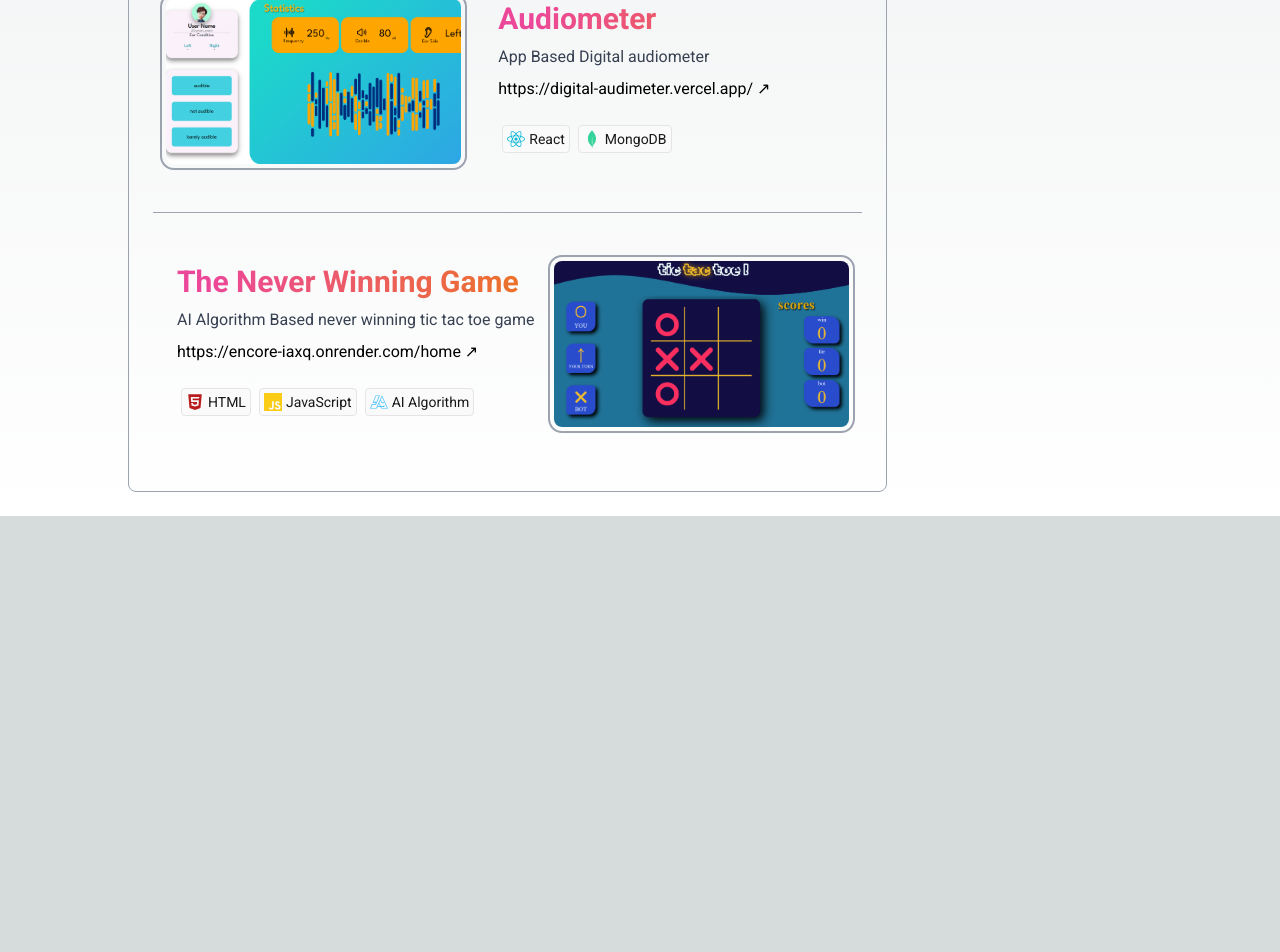
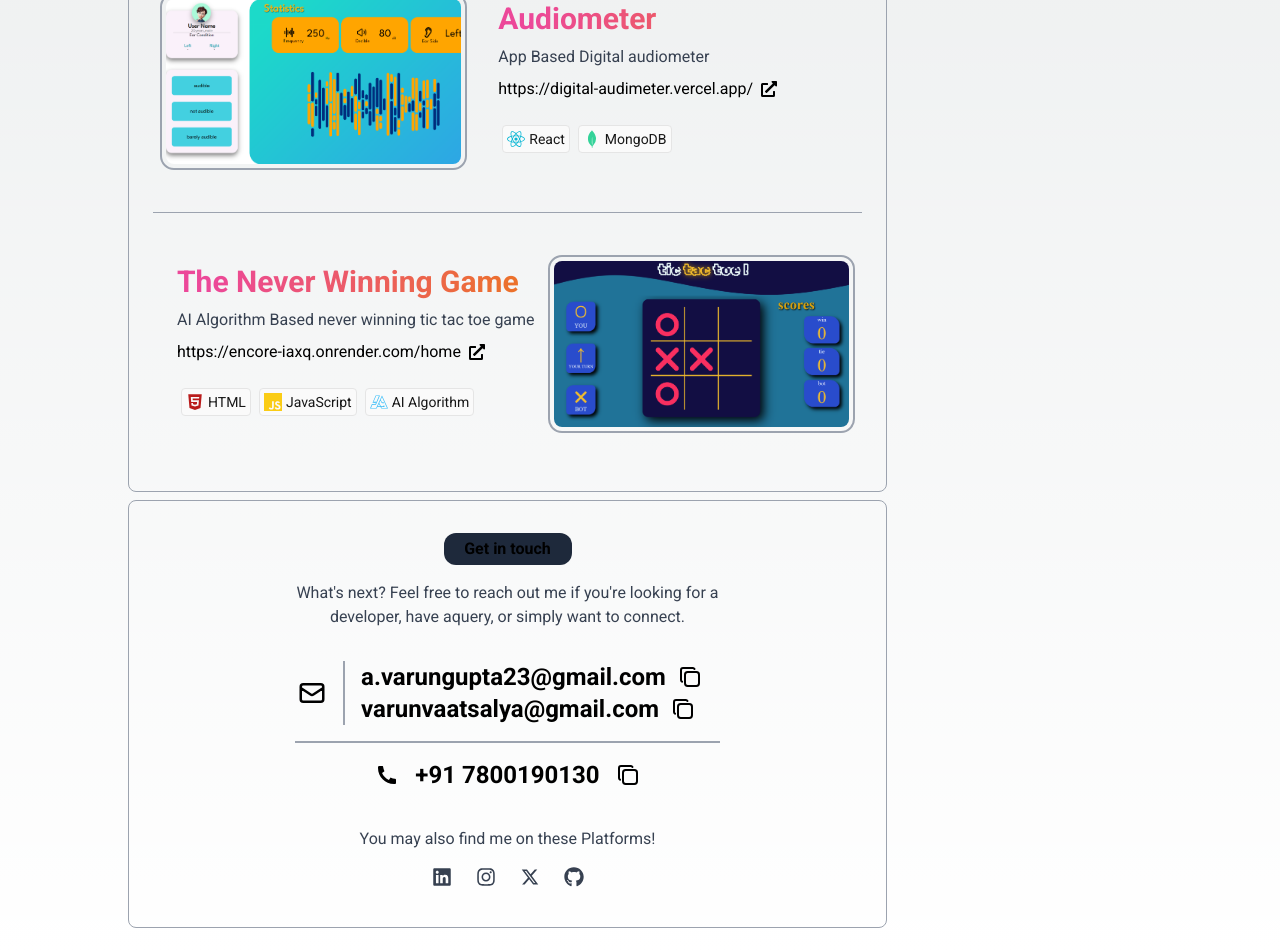
Before and after one commit to varunvaatsalya/varun_gupta, a Next.js app: page / in a window 1280 px wide. Shown: the part 1607-2559 px from the top of the page. Before the commit the page ends 2123 px from the top, so only its background shows below. Built offline with nearby package versions, Linux system fonts and the light colour scheme.

Commit message:
contact section

```diff
--- a/src/app/Main.js
+++ b/src/app/Main.js
@@ -11,9 +11,11 @@ import {
   SiTailwindcss,
   SiThealgorithms,
 } from "react-icons/si";
-import { TbBrandCpp, TbPointFilled } from "react-icons/tb";
-import { RiNextjsLine, RiTwitterXFill } from "react-icons/ri";
+import { HiOutlineMail } from "react-icons/hi";
+import { TbBrandCpp, TbCopy, TbPointFilled } from "react-icons/tb";
+import { RiNextjsLine, RiPhoneFill, RiTwitterXFill } from "react-icons/ri";
 import {
+  FaExternalLinkAlt,
   FaGitAlt,
   FaGithub,
   FaHtml5,
@@ -29,7 +31,7 @@ function Main() {
   return (
     <>
       {/* profile */}
-      <div className="border border-gray-400 dark:border-gray-800 rounded-lg sm:my-2 px-4 py-4">
+      <div className="border border-gray-400 dark:border-gray-800 rounded-lg sm:my-2 px-4 py-4 my-2">
         <div className="w-full h-12"></div>
         <hr className="border-1 border-gray-400 dark:border-gray-800 my-2" />
         <div className="sm:flex">
@@ -111,7 +113,7 @@ function Main() {
         </div>
       </div>
       {/* skills */}
-      <div className="border border-gray-400 dark:border-gray-800 rounded-lg sm:my-2 px-6 py-8">
+      <div className="border border-gray-400 dark:border-gray-800 rounded-lg sm:my-2 px-6 py-8 my-2">
         <div className="text-3xl font-semibold text-center gradient">
           Skills
         </div>
@@ -175,7 +177,7 @@ function Main() {
         </div>
       </div>
       {/* education */}
-      <div className="border border-gray-400 dark:border-gray-800 rounded-lg sm:my-2 px-6 py-4">
+      <div className="border border-gray-400 dark:border-gray-800 rounded-lg sm:my-2 px-6 py-4 my-2">
         <div className="text-2xl font-semibold text-center gradient">
           Education
         </div>
@@ -201,7 +203,7 @@ function Main() {
         </div>
       </div>
       {/* projects */}
-      <div className="border border-gray-400 dark:border-gray-800 rounded-lg sm:my-2 px-6 py-4">
+      <div className="border border-gray-400 dark:border-gray-800 rounded-lg sm:my-2 px-6 py-4 my-2">
         <div className="text-3xl font-semibold text-center gradient">
           Projects
         </div>
@@ -210,7 +212,7 @@ function Main() {
             <Image
               height={800}
               width={800}
-              className="outline outline-2 outline-offset-4 outline-gray-400 dark:outline-gray-700 rounded-lg aspect-video object-cover object-center w-11/12 mx-auto hover:opacity-50"
+              className="outline outline-2 outline-offset-4 outline-gray-400 dark:outline-gray-700 rounded-lg aspect-video object-cover object-center w-11/12 mx-auto"
               src="/images/encore.png"
               alt="Varun"
             />
@@ -223,20 +225,21 @@ function Main() {
             <Link
               href="https://encore-iaxq.onrender.com/home"
               target="_blank"
-              className="after:content-['_↗'] hover:text-blue-800 hover:underline underline-offset-1"
+              className=" flex items-center gap-2 hover:text-blue-800 hover:underline underline-offset-1"
             >
               https://encore-iaxq.onrender.com/home
+              <FaExternalLinkAlt />
             </Link>
             <div className="mt-5">
-              <div className="m-1 inline-flex items-center rounded border border-neutral-200 bg-neutral-50 p-1 text-sm leading-4 text-neutral-900 no-underline dark:border-neutral-700 dark:bg-neutral-800 dark:text-neutral-100 gap-1">
+              <div className="m-1 inline-flex items-center rounded border border-neutral-200 bg-neutral-50 p-1 text-sm leading-4 text-neutral-900  dark:border-neutral-700 dark:bg-neutral-800 dark:text-neutral-100 gap-1">
                 <FaNodeJs className="text-emerald-500 text-lg" />
                 NodeJS
               </div>
-              <div className="m-1 inline-flex items-center rounded border border-neutral-200 bg-neutral-50 p-1 text-sm leading-4 text-neutral-900 no-underline dark:border-neutral-700 dark:bg-neutral-800 dark:text-neutral-100 gap-1">
+              <div className="m-1 inline-flex items-center rounded border border-neutral-200 bg-neutral-50 p-1 text-sm leading-4 text-neutral-900  dark:border-neutral-700 dark:bg-neutral-800 dark:text-neutral-100 gap-1">
                 <SiExpress className="text-lg" />
                 ExpressJs
               </div>
-              <div className="m-1 mb-4 inline-flex items-center rounded border border-neutral-200 bg-neutral-50 p-1 text-sm leading-4 text-neutral-900 no-underline dark:border-neutral-700 dark:bg-neutral-800 dark:text-neutral-100 gap-1">
+              <div className="m-1 mb-4 inline-flex items-center rounded border border-neutral-200 bg-neutral-50 p-1 text-sm leading-4 text-neutral-900  dark:border-neutral-700 dark:bg-neutral-800 dark:text-neutral-100 gap-1">
                 <SiMongodb className="text-lg text-emerald-400" />
                 MongoDB
               </div>
@@ -249,7 +252,7 @@ function Main() {
             <Image
               height={800}
               width={800}
-              className="outline outline-2 outline-offset-4 outline-gray-400 dark:outline-gray-700 rounded-lg aspect-video object-cover object-center w-11/12 mx-auto hover:opacity-50"
+              className="outline outline-2 outline-offset-4 outline-gray-400 dark:outline-gray-700 rounded-lg aspect-video object-cover object-center w-11/12 mx-auto"
               src="/images/e_cell.png"
               alt="Varun"
             />
@@ -262,20 +265,20 @@ function Main() {
             <Link
               href="https://e-cell-ebon.vercel.app/"
               target="_blank"
-              className="after:content-['_↗'] hover:text-blue-800 hover:underline underline-offset-1"
+              className="flex items-center gap-2 hover:text-blue-800 hover:underline underline-offset-1"
             >
-              https://e-cell-ebon.vercel.app/
+              https://e-cell-ebon.vercel.app/ <FaExternalLinkAlt />
             </Link>
             <div className="mt-5">
-              <div className="m-1 inline-flex items-center rounded border border-neutral-200 bg-neutral-50 p-1 text-sm leading-4 text-neutral-900 no-underline dark:border-neutral-700 dark:bg-neutral-800 dark:text-neutral-100 gap-1">
-                <RiNextjsLine className="text-lg"/>
+              <div className="m-1 inline-flex items-center rounded border border-neutral-200 bg-neutral-50 p-1 text-sm leading-4 text-neutral-900  dark:border-neutral-700 dark:bg-neutral-800 dark:text-neutral-100 gap-1">
+                <RiNextjsLine className="text-lg" />
                 Nextjs
               </div>
-              <div className="m-1 inline-flex items-center rounded border border-neutral-200 bg-neutral-50 p-1 text-sm leading-4 text-neutral-900 no-underline dark:border-neutral-700 dark:bg-neutral-800 dark:text-neutral-100 gap-1">
+              <div className="m-1 inline-flex items-center rounded border border-neutral-200 bg-neutral-50 p-1 text-sm leading-4 text-neutral-900  dark:border-neutral-700 dark:bg-neutral-800 dark:text-neutral-100 gap-1">
                 <SiTailwindcss className="text-lg text-sky-400" />
                 Tailwind CSS
               </div>
-              <div className="m-1 mb-4 inline-flex items-center rounded border border-neutral-200 bg-neutral-50 p-1 text-sm leading-4 text-neutral-900 no-underline dark:border-neutral-700 dark:bg-neutral-800 dark:text-neutral-100 gap-1">
+              <div className="m-1 mb-4 inline-flex items-center rounded border border-neutral-200 bg-neutral-50 p-1 text-sm leading-4 text-neutral-900  dark:border-neutral-700 dark:bg-neutral-800 dark:text-neutral-100 gap-1">
                 <SiMongodb className="text-lg text-emerald-400" />
                 Mongodb
               </div>
@@ -288,7 +291,7 @@ function Main() {
             <Image
               height={800}
               width={800}
-              className="outline outline-2 outline-offset-4 outline-gray-400 dark:outline-gray-700 rounded-lg aspect-video object-cover object-center w-11/12 mx-auto hover:opacity-50"
+              className="outline outline-2 outline-offset-4 outline-gray-400 dark:outline-gray-700 rounded-lg aspect-video object-cover object-center w-11/12 mx-auto"
               src="/images/audiometer.png"
               alt="Varun"
             />
@@ -303,16 +306,17 @@ function Main() {
             <Link
               href="https://digital-audimeter.vercel.app/"
               target="_blank"
-              className="after:content-['_↗'] hover:text-blue-800 hover:underline underline-offset-1"
+              className=" flex items-center gap-2 hover:text-blue-800 hover:underline underline-offset-1"
             >
               https://digital-audimeter.vercel.app/
+              <FaExternalLinkAlt />
             </Link>
             <div className="mt-5">
-              <div className="m-1 inline-flex items-center rounded border border-neutral-200 bg-neutral-50 p-1 text-sm leading-4 text-neutral-900 no-underline dark:border-neutral-700 dark:bg-neutral-800 dark:text-neutral-100 gap-1">
+              <div className="m-1 inline-flex items-center rounded border border-neutral-200 bg-neutral-50 p-1 text-sm leading-4 text-neutral-900  dark:border-neutral-700 dark:bg-neutral-800 dark:text-neutral-100 gap-1">
                 <FaReact className="text-lg text-cyan-500" />
                 React
               </div>
-              <div className="m-1 mb-4 inline-flex items-center rounded border border-neutral-200 bg-neutral-50 p-1 text-sm leading-4 text-neutral-900 no-underline dark:border-neutral-700 dark:bg-neutral-800 dark:text-neutral-100 gap-1">
+              <div className="m-1 mb-4 inline-flex items-center rounded border border-neutral-200 bg-neutral-50 p-1 text-sm leading-4 text-neutral-900  dark:border-neutral-700 dark:bg-neutral-800 dark:text-neutral-100 gap-1">
                 <SiMongodb className="text-lg text-emerald-400" />
                 MongoDB
               </div>
@@ -325,7 +329,7 @@ function Main() {
             <Image
               height={800}
               width={800}
-              className="outline outline-2 outline-offset-4 outline-gray-400 dark:outline-gray-700 rounded-lg aspect-video object-cover object-center w-11/12 mx-auto hover:opacity-50"
+              className="outline outline-2 outline-offset-4 outline-gray-400 dark:outline-gray-700 rounded-lg aspect-video object-cover object-center w-11/12 mx-auto"
               src="/images/game.png"
               alt="Varun"
             />
@@ -340,20 +344,21 @@ function Main() {
             <Link
               href="https://encore-iaxq.onrender.com/home"
               target="_blank"
-              className="after:content-['_↗'] hover:text-blue-800 hover:underline underline-offset-1"
+              className=" flex items-center gap-2 hover:text-blue-800 hover:underline underline-offset-1"
             >
               https://encore-iaxq.onrender.com/home
+              <FaExternalLinkAlt />
             </Link>
             <div className="mt-5">
-              <div className="m-1 inline-flex items-center rounded border border-neutral-200 bg-neutral-50 p-1 text-sm leading-4 text-neutral-900 no-underline dark:border-neutral-700 dark:bg-neutral-800 dark:text-neutral-100 gap-1">
+              <div className="m-1 inline-flex items-center rounded border border-neutral-200 bg-neutral-50 p-1 text-sm leading-4 text-neutral-900  dark:border-neutral-700 dark:bg-neutral-800 dark:text-neutral-100 gap-1">
                 <FaHtml5 className="text-red-700 text-lg" />
                 HTML
               </div>
-              <div className="m-1 inline-flex items-center rounded border border-neutral-200 bg-neutral-50 p-1 text-sm leading-4 text-neutral-900 no-underline dark:border-neutral-700 dark:bg-neutral-800 dark:text-neutral-100 gap-1">
-              <SiJavascript className="text-lg text-yellow-400" />
-            JavaScript
+              <div className="m-1 inline-flex items-center rounded border border-neutral-200 bg-neutral-50 p-1 text-sm leading-4 text-neutral-900  dark:border-neutral-700 dark:bg-neutral-800 dark:text-neutral-100 gap-1">
+                <SiJavascript className="text-lg text-yellow-400" />
+                JavaScript
               </div>
-              <div className="m-1 mb-4 inline-flex items-center rounded border border-neutral-200 bg-neutral-50 p-1 text-sm leading-4 text-neutral-900 no-underline dark:border-neutral-700 dark:bg-neutral-800 dark:text-neutral-100 gap-1">
+              <div className="m-1 mb-4 inline-flex items-center rounded border border-neutral-200 bg-neutral-50 p-1 text-sm leading-4 text-neutral-900  dark:border-neutral-700 dark:bg-neutral-800 dark:text-neutral-100 gap-1">
                 <SiThealgorithms className="text-lg text-sky-400" />
                 AI Algorithm
               </div>
@@ -361,7 +366,71 @@ function Main() {
           </div>
         </div>
       </div>
-
+      {/* contact */}
+      <div className="border border-gray-400 dark:border-gray-800 rounded-lg sm:my-2 px-6 py-4 my-2">
+        <div className="w-32 p-1 bg-slate-800 rounded-xl mx-auto text-center font-semibold my-4">
+          Get in touch
+        </div>
+        <div className="text-gray-700 dark:text-gray-400 mt-4 mb-8 sm:w-3/5 mx-auto text-center">
+          What's next? Feel free to reach out me if you're looking for a
+          developer, have aquery, or simply want to connect.
+        </div>
+        <div className="flex items-center justify-center gap-2 sm:gap-4 text-lg sm:text-2xl font-semibold my-4">
+          <div className="text-2xl sm:text-3xl"><HiOutlineMail/></div>
+          <div className="border-l-2 border-gray-400 dark:border-gray-800 px-2 sm:px-4">
+            <div className="flex items-center gap-3">
+              a.varungupta23@gmail.com <TbCopy />
+            </div>
+            <div className="flex items-center gap-3">
+              varunvaatsalya@gmail.com <TbCopy />
+            </div>
+          </div>
+        </div>
+        <hr className="w-3/5 mx-auto border border-gray-400 dark:border-gray-800" />
+        <div className="flex gap-4 items-center justify-center my-4 font-semibold text-2xl">
+          <RiPhoneFill />
+          +91 7800190130 <TbCopy />
+        </div>
+        <div className="mx-auto pt-1 pb-6">
+          <div className="text-center text-gray-700 dark:text-gray-400 my-4">
+            You may also find me on these Platforms!
+          </div>
+          <div className="flex items-center gap-6 justify-center text-gray-700 dark:text-gray-400 text-xl ">
+            <Link
+              className="hover:text-orange-500"
+              href="https://www.linkedin.com/in/varunvaatsalya/"
+              target="_blank"
+              rel="noopener"
+            >
+              <FaLinkedin />
+            </Link>
+            <Link
+              className="hover:text-orange-500"
+              href="https://www.instagram.com/varunvaatsalya/"
+              target="_blank"
+              rel="noopener"
+            >
+              <FaInstagram />
+            </Link>
+            <Link
+              className="hover:text-orange-500"
+              href="https://twitter.com/varunvaatsalya/"
+              target="_blank"
+              rel="noopener"
+            >
+              <RiTwitterXFill />
+            </Link>
+            <Link
+              className="hover:text-orange-500"
+              href="#"
+              target="_blank"
+              rel="noopener"
+            >
+              <FaGithub />
+            </Link>
+          </div>
+        </div>
+      </div>
     </>
   );
 }
```
